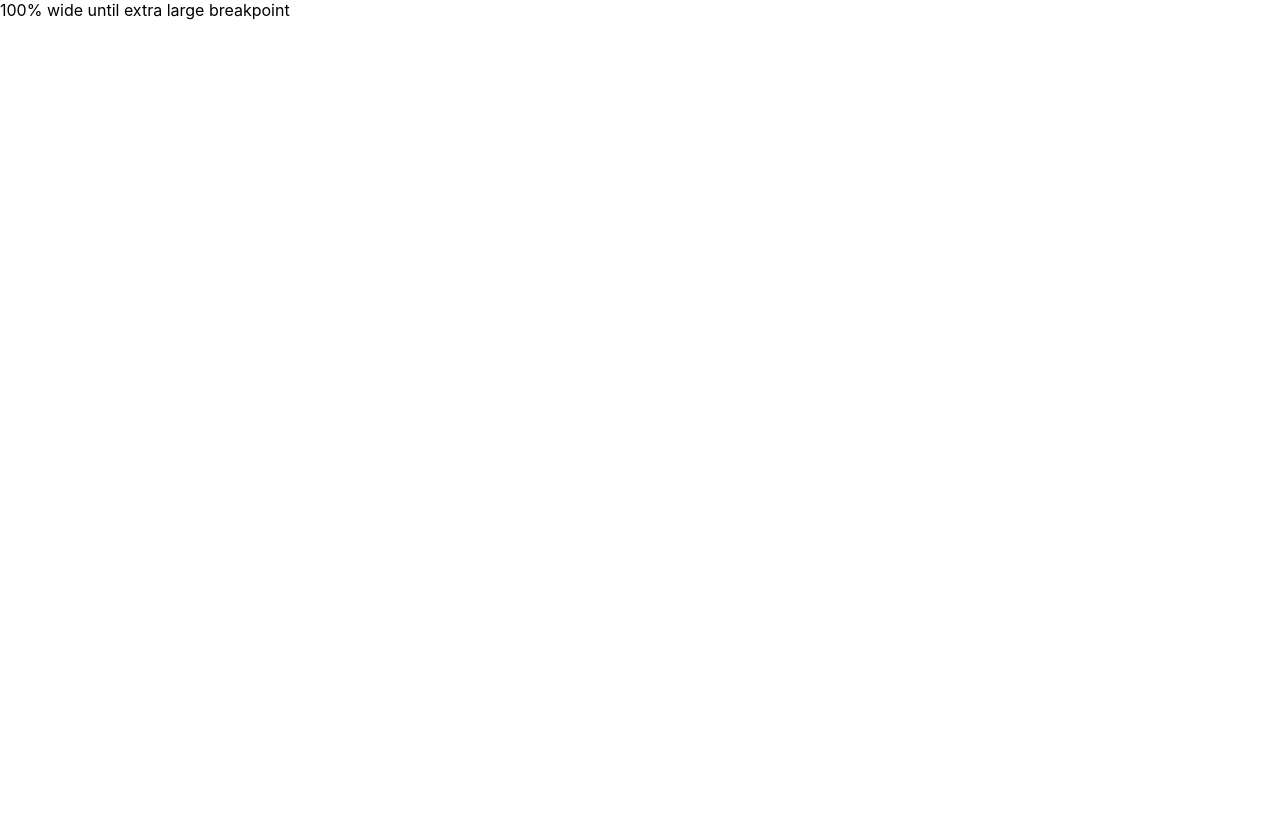
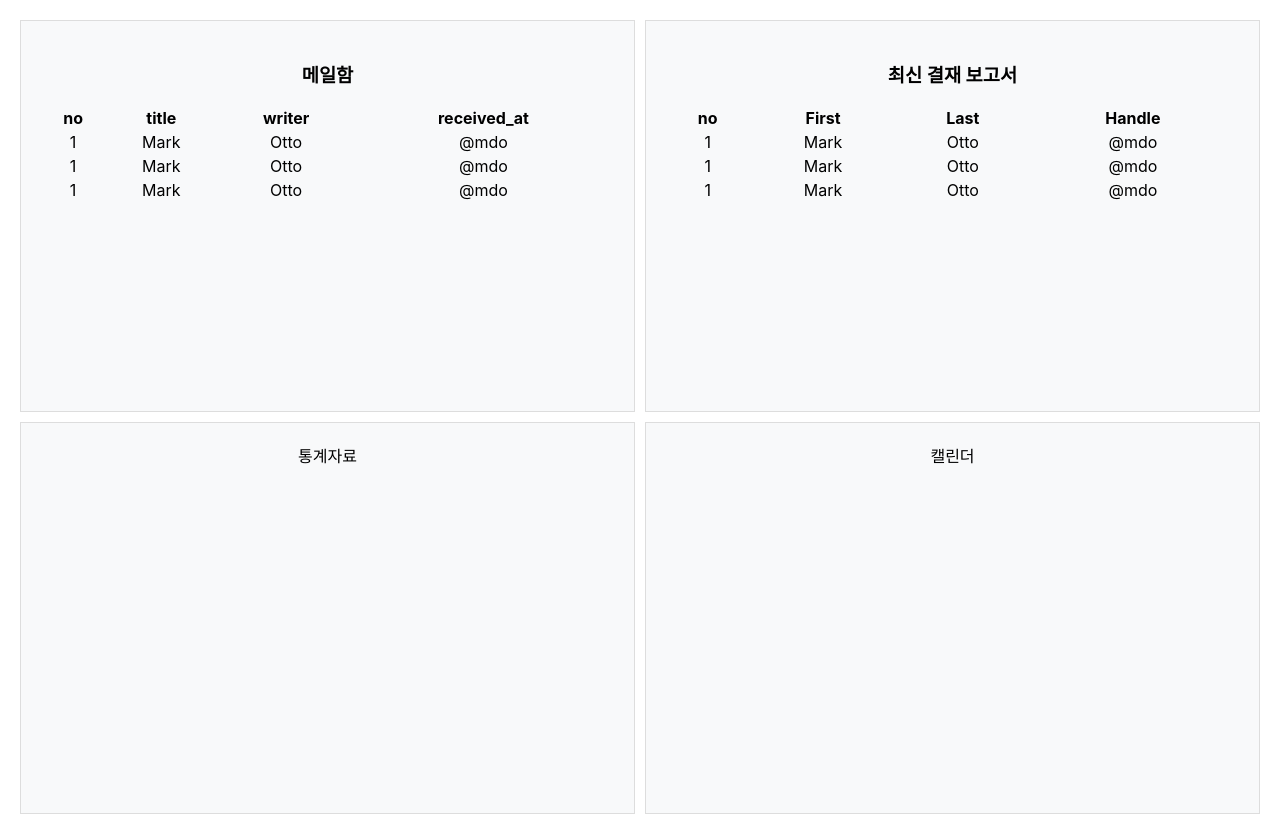
Before and after one commit to mindrog/Paperless, a React (Create React App) app in the folder src/main/frontend/: page /Company/admin in a window 1280 px wide. Before the commit the page ends 800 px from the top, so only its background shows below. Built offline with nearby package versions, Linux system fonts and the light colour scheme; no server answers.

Commit message:
feat: company_admin main 화면 구현
feat: company_admin main

```diff
--- a/src/main/frontend/src/pages/company_admin/company_admin_main.js
+++ b/src/main/frontend/src/pages/company_admin/company_admin_main.js
@@ -1,8 +1,87 @@
 import React from 'react';
+import styles from '../../styles/company/company_main.module.css';
+import '../../styles/style.css';
 
 function Company_admin_main() {
     return (
-        <div class="container-xl">100% wide until extra large breakpoint</div>
+        <div className="container-xl conbox1">
+            <div className={styles.back}>
+                <div className="container text-center">
+                    <div className={styles.mainbox}>
+                        <div className={styles.gridContainer}>
+                            <div className={styles.gridItem}>
+                                <h3 className='coltitle'>메일함</h3>
+                                <table className={styles.table}>
+                                    <thead>
+                                        <tr>
+                                            <th scope="col" className={styles.col}>no</th>
+                                            <th scope="col" className={styles.col}>title</th>
+                                            <th scope="col" className={styles.col}>writer</th>
+                                            <th scope="col" className={styles.col}>received_at</th>
+                                        </tr>
+                                    </thead>
+                                    <tbody>
+                                        <tr>
+                                            <td>1</td>
+                                            <td>Mark</td>
+                                            <td>Otto</td>
+                                            <td>@mdo</td>
+                                        </tr>
+                                        <tr>
+                                            <td>1</td>
+                                            <td>Mark</td>
+                                            <td>Otto</td>
+                                            <td>@mdo</td>
+                                        </tr>
+                                        <tr>
+                                            <td>1</td>
+                                            <td>Mark</td>
+                                            <td>Otto</td>
+                                            <td>@mdo</td>
+                                        </tr>
+                                    </tbody>
+                                </table>
+                            </div>
+                            <div className={styles.gridItem}>
+                                <h3 className='coltitle'>최신 결재 보고서</h3>
+                                <table className="table">
+                                    <thead>
+                                        <tr>
+                                        <th scope="col">no</th>
+                                        <th scope="col">First</th>
+                                        <th scope="col">Last</th>
+                                        <th scope="col">Handle</th>
+                                        </tr>
+                                    </thead>
+                                    <tbody>
+                                        <tr>
+                                            <td>1</td>
+                                            <td>Mark</td>
+                                            <td>Otto</td>
+                                            <td>@mdo</td>
+                                        </tr>
+                                        <tr>
+                                            <td>1</td>
+                                            <td>Mark</td>
+                                            <td>Otto</td>
+                                            <td>@mdo</td>
+                                        </tr>
+                                        <tr>
+                                            <td>1</td>
+                                            <td>Mark</td>
+                                            <td>Otto</td>
+                                            <td>@mdo</td>
+                                        </tr>
+                                    </tbody>
+                                </table>
+                            </div>
+                            <div className={styles.gridItem}>통계자료</div>
+                            <div className={styles.gridItem}>캘린더</div>
+                        </div>
+                    </div>
+                </div>
+            </div>
+        </div>
     );
 }
 
--- /dev/null
+++ b/src/main/frontend/src/styles/company/company_main.module.css
@@ -0,0 +1,22 @@
+.gridContainer {
+    display: grid;
+    grid-template-columns: 1fr 1fr; /* 2개의 동일한 크기의 열 */
+    grid-template-rows: auto auto; /* 2개의 행 */
+    gap: 10px; /* 열과 열, 행과 행 사이 간격 */
+    padding: 20px;
+}
+
+.gridItem {
+    background-color: #f8f9fa;
+    border: 1px solid #ddd;
+    padding: 20px;
+    text-align: center;
+    height: 350px;
+    display: flex;
+    flex-direction: column;
+}
+
+.table {
+    text-align: center;
+    justify-items: center;
+}
--- /dev/null
+++ b/src/main/frontend/src/styles/style.css
@@ -0,0 +1,6 @@
+@font-face {
+    font-family: 'ONE-Mobile-Regular';
+    src: url('https://fastly.jsdelivr.net/gh/projectnoonnu/noonfonts_2105_2@1.0/ONE-Mobile-Regular.woff') format('woff');
+    font-weight: normal;
+    font-style: normal;
+}
```
Also changed, not shown: src/main/frontend/src/index.css (indentation only), 1 other file (tests, documents, lock files or other folders).
